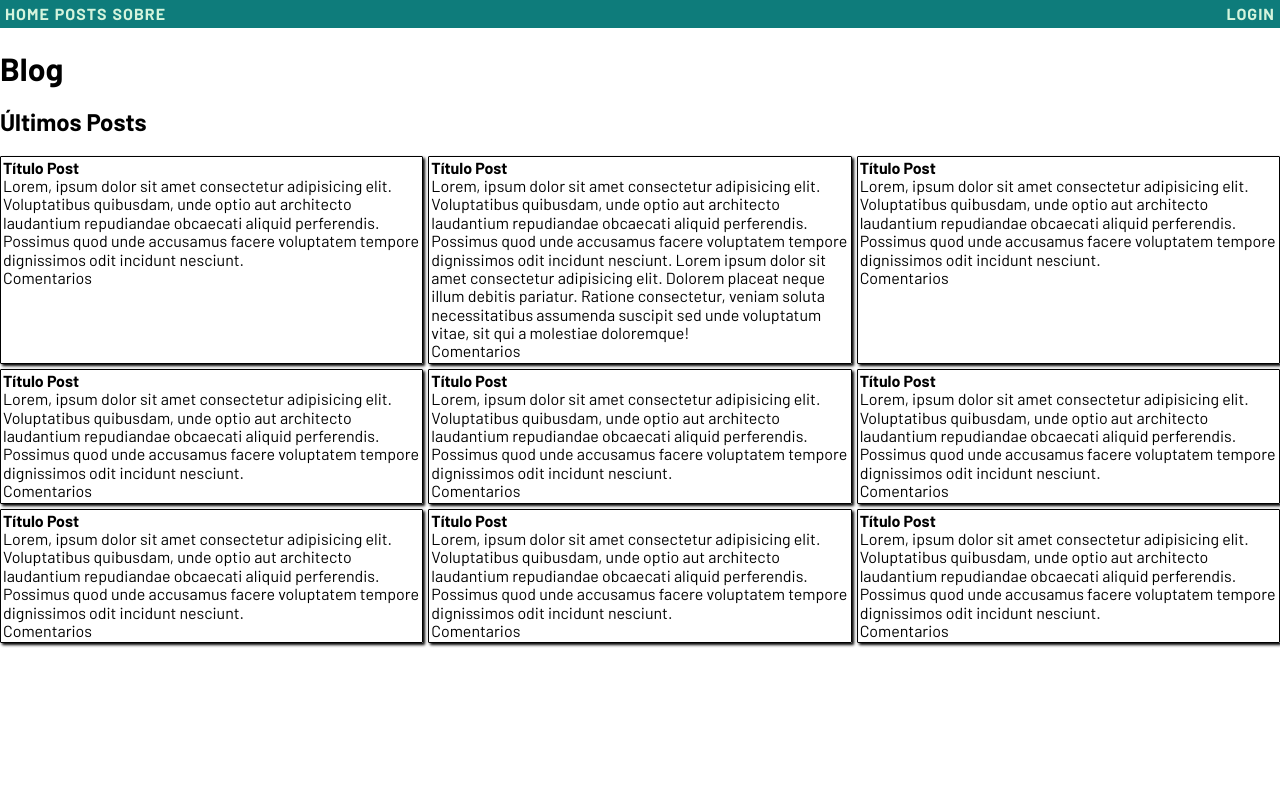
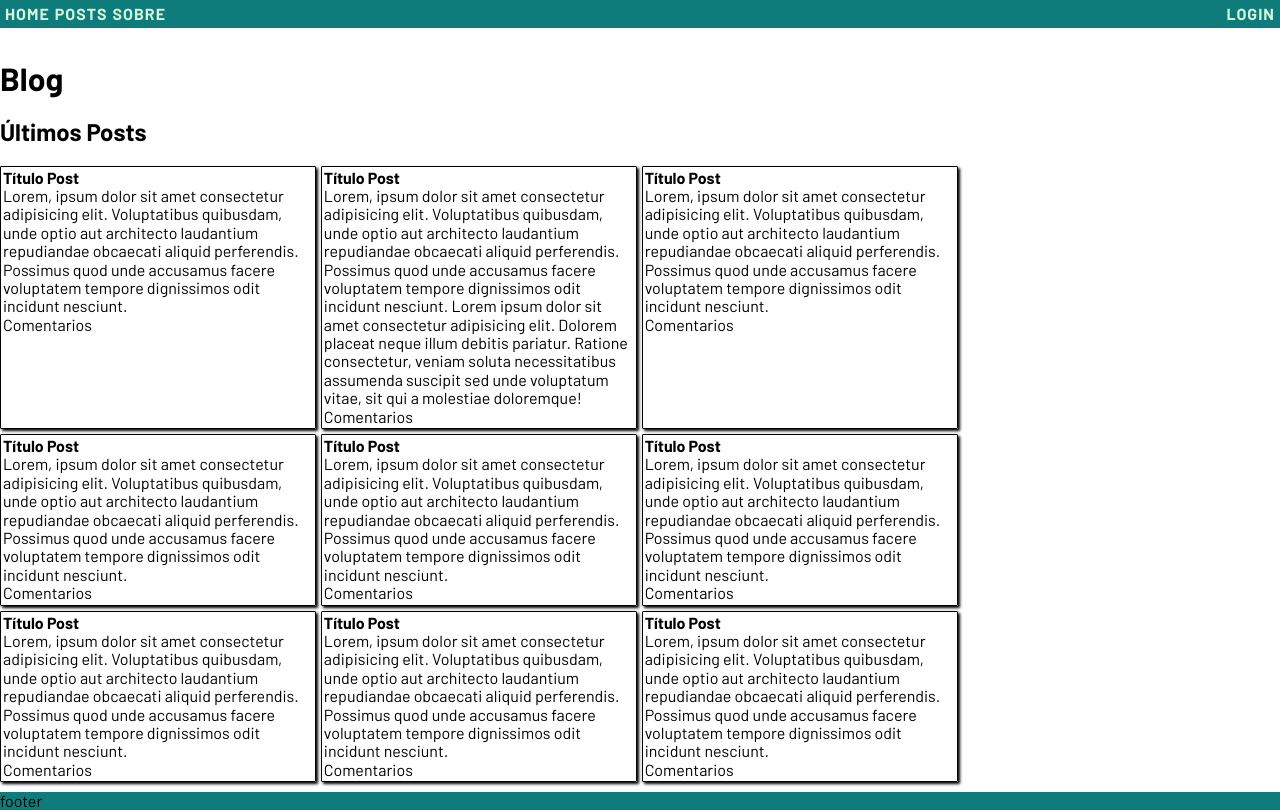
Before and after one commit to lrpohlmann/django-blog, a Django app: page / in a window 1280 px wide. Before the commit the page ends 647 px from the top, so only its background shows below. Run offline with Django 4.2, Linux system fonts and the light colour scheme.

Commit message:
footer e layout home

```diff
--- /dev/null
+++ b/sass/componentes/_footer.scss
@@ -0,0 +1,6 @@
+@use "../cores";
+
+
+.footer {
+    background-color: cores.$primaria;
+}
--- a/sass/componentes/_index.scss
+++ b/sass/componentes/_index.scss
@@ -1,2 +1,3 @@
 @forward "post_card";
 @forward "header-nav";
+@forward "footer";
--- a/sass/layout/_index.scss
+++ b/sass/layout/_index.scss
@@ -1 +1,2 @@
+@forward "pagina";
 @forward "grid";
--- /dev/null
+++ b/sass/layout/_pagina.scss
@@ -0,0 +1,45 @@
+@use "sass:map";
+@use "../breakpoints";
+
+.home-layout {
+    display: grid;
+    gap: 10px;
+    grid-template-columns: 1fr;
+    grid-template-rows: auto;
+    grid-template-areas:
+        "header"
+        "main"
+        "aside"
+        "footer"
+    ;
+
+    @media (min-width: map.get(breakpoints.$values, "m-inicio")) {
+        grid-template-columns: repeat(4, 1fr);
+        grid-template-rows: auto;
+        grid-template-areas:
+            "header header header header"
+            "main main main aside"
+            "footer footer footer footer"
+        ;
+    }
+}
+
+body {
+    min-height: 100vh;
+}
+
+header {
+    grid-area: header;
+}
+
+main {
+    grid-area: main;
+}
+
+aside {
+    grid-area: aside;
+}
+
+footer {
+    grid-area: footer;
+}
--- a/static/estilos.css
+++ b/static/estilos.css
@@ -426,6 +426,41 @@ body {
     width: 100%;
   }
 }
+.home-layout {
+  display: grid;
+  gap: 10px;
+  grid-template-columns: 1fr;
+  grid-template-rows: auto;
+  grid-template-areas: "header" "main" "aside" "footer";
+}
+@media (min-width: 769px) {
+  .home-layout {
+    grid-template-columns: repeat(4, 1fr);
+    grid-template-rows: auto;
+    grid-template-areas: "header header header header" "main main main aside" "footer footer footer footer";
+  }
+}
+
+body {
+  min-height: 100vh;
+}
+
+header {
+  grid-area: header;
+}
+
+main {
+  grid-area: main;
+}
+
+aside {
+  grid-area: aside;
+}
+
+footer {
+  grid-area: footer;
+}
+
 .grid-3-3 {
   display: grid;
   grid-template: repeat(3, auto)/repeat(3, 1fr);
@@ -466,4 +501,8 @@ body {
   color: white;
 }
 
+.footer {
+  background-color: #0E7C7B;
+}
+
 /*# sourceMappingURL=estilos.css.map */
--- a/templates/base.html
+++ b/templates/base.html
@@ -11,7 +11,7 @@
     <link rel="stylesheet" href="{% static 'estilos.css' %}">
 </head>
 
-<body>
+<body class="home-layout">
     <header>
         {% include 'partials/header.html' %}
     </header>
@@ -19,7 +19,12 @@
         {% block conteudo %}
         {% endblock %}
     </main>
+    <aside>
 
+    </aside>
+    <footer class="footer">
+        footer
+    </footer>
 </body>
 
 </html>
```
Also changed, not shown: templates/partials/footer.html (added), 1 other file.
